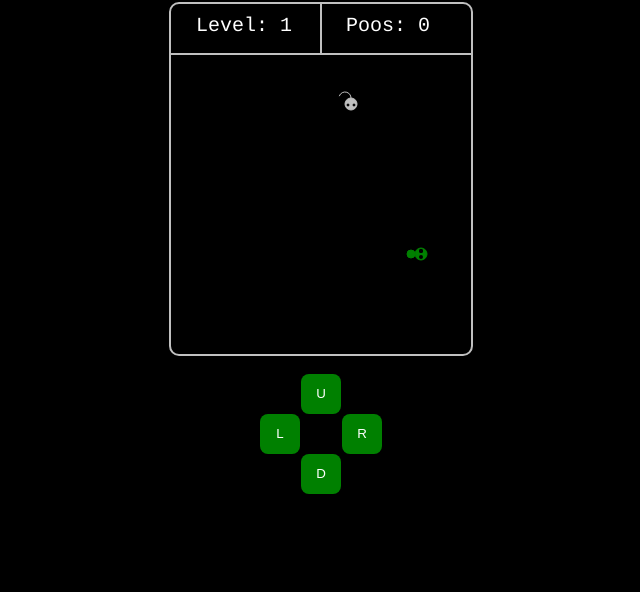
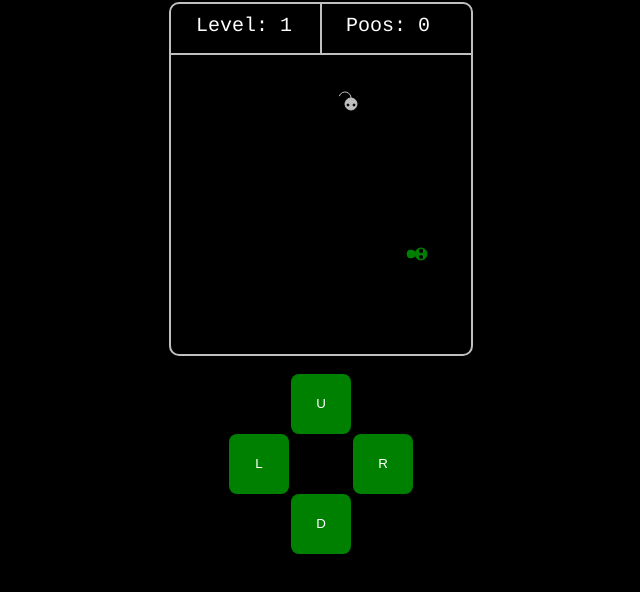
Before and after one commit to bobGSmith/poo-snake, a plain HTML site: page index.html in a window 1280 px wide. Shown: the part 78-670 px from the top of the page, without its empty margins (319-959 px from the left). Drawn offline with Linux system fonts and the light colour scheme.

Commit message:
Update style.css

```diff
--- a/style.css
+++ b/style.css
@@ -23,8 +23,8 @@ button {
 	background-color: green;
 	color: white;
 	text-align: center;
-	height: 40px;
-	width: 40px;
+	height: 60px;
+	width: 60px;
 	border-radius: 8px;
 
 
@@ -54,9 +54,9 @@ button {
 .button-container {
 	display: grid;
 	justify-content: center;
-	grid-column-gap: 1px;
-	grid-template-columns: 40px 40px 40px;
-	grid-template-rows: 40px 40px 40px;
+	grid-column-gap: 2px;
+	grid-template-columns: 60px 60px 60px;
+	grid-template-rows: 60px 60px 60px;
 	grid-template-areas:
 		". up ."
 		"left . right"
```
